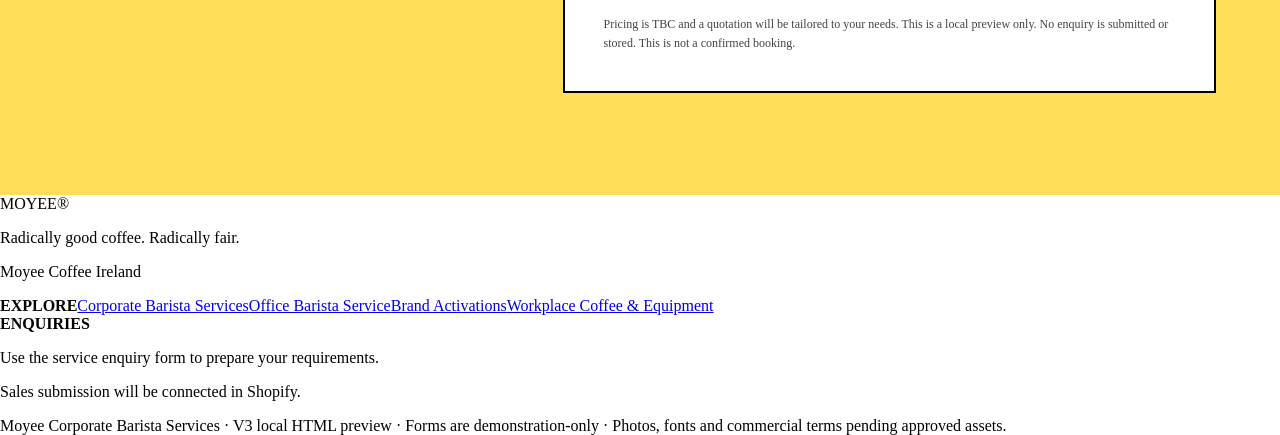
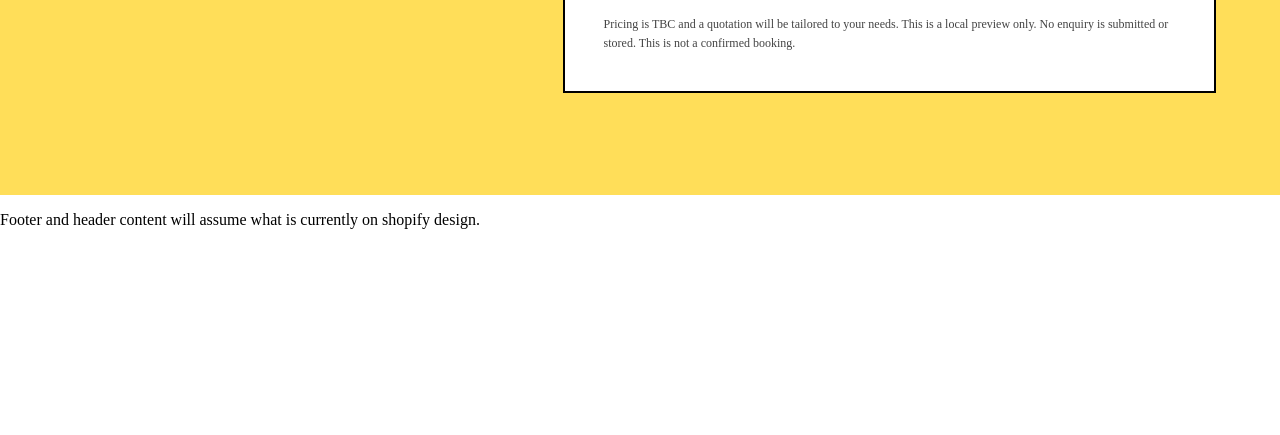
Before and after one commit to Allanartghub/moyee-corporate-barista-services, a plain HTML site: page barista-as-a-service.html in a window 1280 px wide. Shown: the part 3891-4326 px from the top of the page. After the commit the page ends 4136 px from the top, so only its background shows below. Drawn offline with Linux system fonts and the light colour scheme.

Commit message:
Add footer content to barista-as-a-service.html
Added footer content with a note about Shopify design.

```diff
--- a/barista-as-a-service.html
+++ b/barista-as-a-service.html
@@ -68,4 +68,4 @@
 <button class="btn btn-black" type="submit">PREVIEW MY ENQUIRY <span>↗</span></button>
 <p class="form-micro">Pricing is TBC and a quotation will be tailored to your needs. This is a local preview only. No enquiry is submitted or stored. This is not a confirmed booking.</p>
 </form></div></section></main></div>
-<footer><div><div class="footer-logo">MOYEE®</div><p>Radically good coffee. Radically fair.</p><p>Moyee Coffee Ireland</p></div><div><b>EXPLORE</b><a href="index.html">Corporate Barista Services</a><a href="barista-as-a-service.html">Office Barista Service</a><a href="branded-coffee-activations.html">Brand Activations</a><a href="https://moyeecoffee.ie/pages/workplace-coffee" rel="noopener" target="_blank">Workplace Coffee &amp; Equipment</a></div><div><b>ENQUIRIES</b><p>Use the service enquiry form to prepare your requirements.</p><p>Sales submission will be connected in Shopify.</p></div><div class="foot-note">Moyee Corporate Barista Services · V3 local HTML preview · Forms are demonstration-only · Photos, fonts and commercial terms pending approved assets.</div></footer></body></html>
+<footer><div></div><p>Footer and header content will assume what is currently on shopify design.</p></div></footer><script></script>
```
